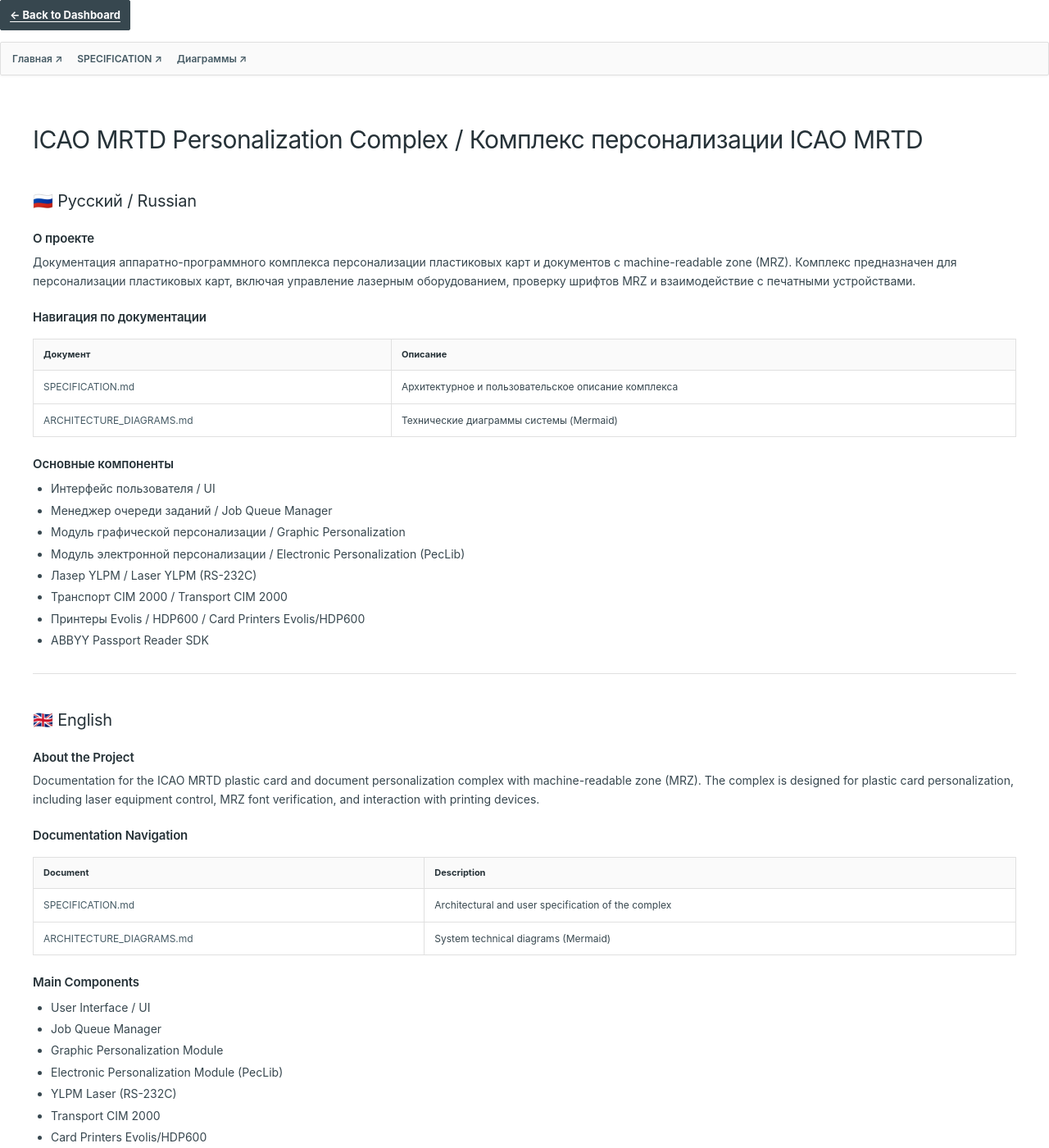
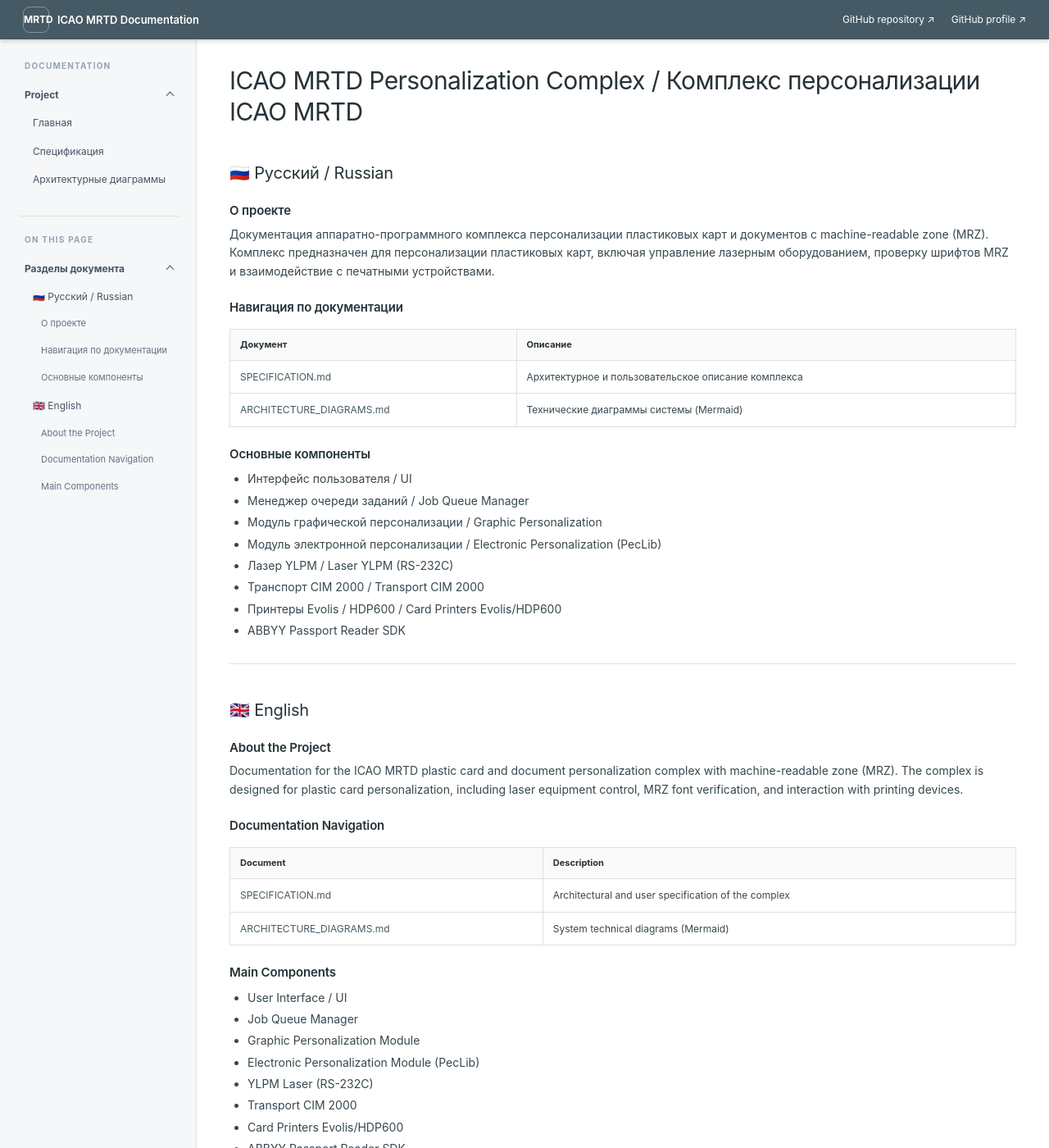
Before and after one commit to ekatmoz88-alt/icao-mrtd-documentation, a Jekyll site: the page built from README.md, in a window 1280 px wide and 1400 px high. Shown: the whole window at 82% size. Built offline with Jekyll 4.4.1, drawn with Linux system fonts in a browser that asks for light colours; our own code applies the rules of GitHub Pages for plain Markdown files.

Commit message:
Add reference-style expandable sidebar navigation to ICAO MRTD docs

```diff
--- a/_layouts/default.html
+++ b/_layouts/default.html
@@ -36,15 +36,57 @@
       text-rendering: optimizeLegibility;
     }
 
+    .topbar {
+      position: sticky; z-index: 20; top: 0; height: 48px;
+      display: flex; align-items: center; justify-content: space-between; gap: 20px;
+      padding: 0 28px; color: #fff; background: var(--blue);
+      box-shadow: 0 2px 5px rgba(0,0,0,.18);
+    }
+    .brand { display: flex; align-items: center; gap: 10px; color: #fff; font-size: 13px; font-weight: 600; }
+    .brand-mark {
+      display: grid; place-items: center; width: 32px; height: 32px;
+      border: 1px solid rgba(255,255,255,.35); border-radius: 8px;
+      font-size: 12px; font-weight: 750;
+    }
+    .top-links { display: flex; align-items: center; gap: 20px; }
+    .top-links a { color: #fff; font-size: 12px; }
+    .layout { display: grid; grid-template-columns: 240px minmax(0,1fr); min-height: calc(100vh - 48px); }
+    .sidebar {
+      position: sticky; top: 48px; align-self: start; height: calc(100vh - 48px);
+      overflow-y: auto; padding: 24px 16px 32px 20px;
+      border-right: 1px solid var(--line); background: #f5f7f8;
+    }
+    .side-label {
+      margin: 0 0 12px 10px; color: #98a2b3; font-size: 10px;
+      font-weight: 750; letter-spacing: .12em; text-transform: uppercase;
+    }
+    .side-group { margin: 0 0 6px; }
+    .side-group summary {
+      position: relative; display: block; padding: 7px 26px 7px 10px;
+      border-radius: var(--radius); color: #475467; cursor: pointer;
+      list-style: none; font-size: 12px; font-weight: 650; line-height: 1.45;
+    }
+    .side-group summary::-webkit-details-marker { display: none; }
+    .side-group summary:after {
+      content: ""; position: absolute; right: 12px; top: 10px;
+      width: 6px; height: 6px; border-right: 1.5px solid currentColor;
+      border-bottom: 1.5px solid currentColor; transform: rotate(45deg);
+      transition: transform .15s ease;
+    }
+    .side-group[open] summary:after { top: 13px; transform: rotate(225deg); }
+    .side-group summary:hover { background: #eceff1; color: var(--ink); }
+    .side-nav { display: grid; gap: 3px; padding: 3px 0 8px 10px; }
+    .side-nav a {
+      display: block; padding: 7px 10px; border-radius: var(--radius);
+      color: #475467; font-size: 12px; line-height: 1.45;
+    }
+    .side-nav a:hover { background: #eceff1; color: var(--ink); text-decoration: none; }
+    .side-nav .sub-link { padding-left: 20px; color: #667085; font-size: 11px; }
+    .side-divider { height: 1px; margin: 20px 4px; background: var(--line); }
     .content {
-      width: 100%;
-      max-width: none;
-      min-width: 0;
-      padding: 32px 40px 64px;
-      overflow-wrap: anywhere;
-      text-align: left;
+      width: 100%; max-width: none; min-width: 0;
+      padding: 32px 40px 64px; overflow-wrap: anywhere; text-align: left;
     }
-
     h1, h2, h3, h4, h5, h6 {
       margin-top: 0;
       color: var(--ink);
@@ -248,21 +290,31 @@
       height: auto;
     }
 
-    @media (max-width: 760px) {
-      body { padding: 0; }
+    @media (max-width: 900px) {
       .content { padding: 28px 24px 56px; }
-      .nav-panel { gap: 8px 14px; }
+    }
+    @media (max-width: 680px) {
+      .topbar { padding: 0 16px; }
+      .top-links { gap: 12px; }
+      .top-links a { font-size: 11px; }
+      .layout { display: block; }
+      .sidebar {
+        position: static; height: auto; padding: 10px 14px;
+        border-right: 0; border-bottom: 1px solid var(--line);
+      }
+      .side-label, .side-divider { display: none; }
+      .side-group { display: inline-block; vertical-align: top; min-width: 180px; }
+      .side-group summary { padding: 7px 26px 7px 9px; }
+      .side-group .side-nav { padding: 3px 0 8px; }
+      .content { padding: 34px 18px 54px; }
       table { display: block; overflow-x: auto; }
       th, td { padding: 9px 10px; }
-      .content { overflow-wrap: anywhere; }
     }
-
-    @media (max-width: 520px) {
-      body { padding: 0; }
-      .content { padding: 34px 18px 54px; }
-      h2 { margin-top: 36px; }
-      pre { padding: 12px; }
-      .nav-panel { align-items: flex-start; flex-direction: column; }
+    @media (max-width: 390px) {
+      .brand { font-size: 11px; }
+      .brand-mark { width: 28px; height: 28px; }
+      .top-links a:first-child { display: none; }
+      .side-group { min-width: 145px; }
     }
 
     @media (prefers-reduced-motion: reduce) {
@@ -277,22 +329,59 @@
   </style>
 </head>
 <body>
-  <!-- Back to dashboard button -->
-  <a href="https://vercel.app" class="back-to-dashboard">← Back to Dashboard</a>
+  <header class="topbar">
+    <a class="brand" href="./" aria-label="ICAO MRTD documentation home">
+      <span class="brand-mark">MRTD</span>
+      <span>ICAO MRTD Documentation</span>
+    </a>
+    <nav class="top-links" aria-label="Project links">
+      <a href="https://github.com/ekatmoz88-alt/icao-mrtd-documentation" target="_blank" rel="noopener noreferrer">GitHub repository ↗</a>
+      <a href="https://github.com/ekatmoz88-alt" target="_blank" rel="noopener noreferrer">GitHub profile ↗</a>
+    </nav>
+  </header>
 
-  <!-- Navigation panel -->
-  <div class="nav-panel">
-    <a href="./">Главная ↗</a>
-    <a href="SPECIFICATION.html">SPECIFICATION ↗</a>
-    <a href="ARCHITECTURE_DIAGRAMS.html">Диаграммы ↗</a>
-  </div>
+  <div class="layout">
+    <aside class="sidebar" aria-label="Documentation navigation">
+      <p class="side-label">Documentation</p>
+      <details class="side-group" open>
+        <summary>Project</summary>
+        <nav class="side-nav" aria-label="Project pages">
+          <a href="./">Главная</a>
+          <a href="SPECIFICATION.html">Спецификация</a>
+          <a href="ARCHITECTURE_DIAGRAMS.html">Архитектурные диаграммы</a>
+        </nav>
+      </details>
+      <div class="side-divider"></div>
+      <p class="side-label">On this page</p>
+      <details class="side-group" open>
+        <summary>Разделы документа</summary>
+        <nav class="side-nav" id="page-toc" aria-label="Sections on this page"></nav>
+      </details>
+    </aside>
 
-  <div class="content">
-    {{ content }}
+    <main class="content">
+      {{ content }}
+    </main>
   </div>
 
   <!-- Mermaid.js v10 -->
   <script src="https://cdn.jsdelivr.net/npm/mermaid@10/dist/mermaid.min.js"></script>
+  <script>
+    document.addEventListener('DOMContentLoaded', function() {
+      var toc = document.getElementById('page-toc');
+      var headings = document.querySelectorAll('.content h2, .content h3');
+      headings.forEach(function(heading, index) {
+        if (!heading.id) {
+          heading.id = 'section-' + (index + 1);
+        }
+        var link = document.createElement('a');
+        link.href = '#' + heading.id;
+        link.textContent = heading.textContent.trim();
+        if (heading.tagName === 'H3') link.className = 'sub-link';
+        toc.appendChild(link);
+      });
+    });
+  </script>
   <script>
     document.addEventListener('DOMContentLoaded', function() {
       // Find all code blocks - updated selectors for Jekyll/Rouge wrapping
```
